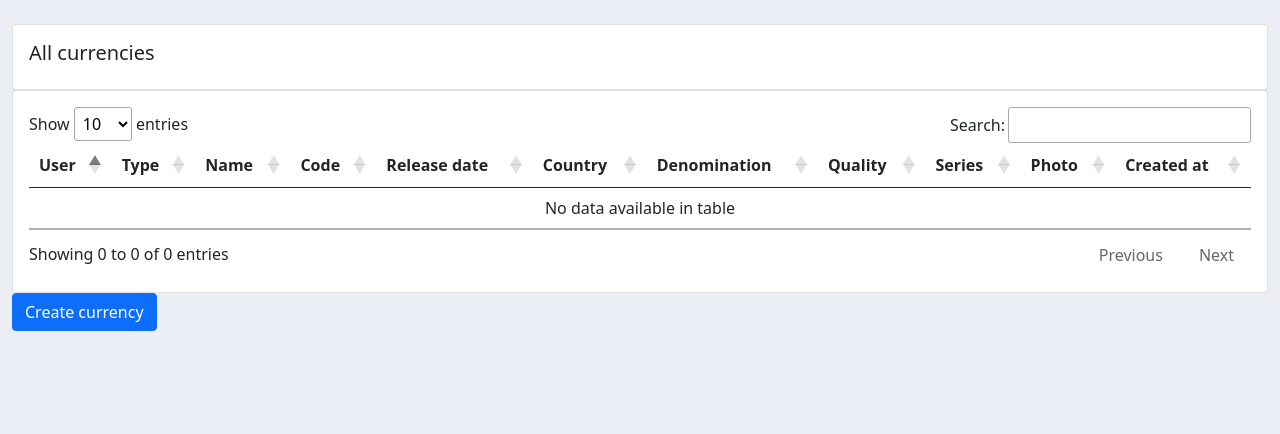
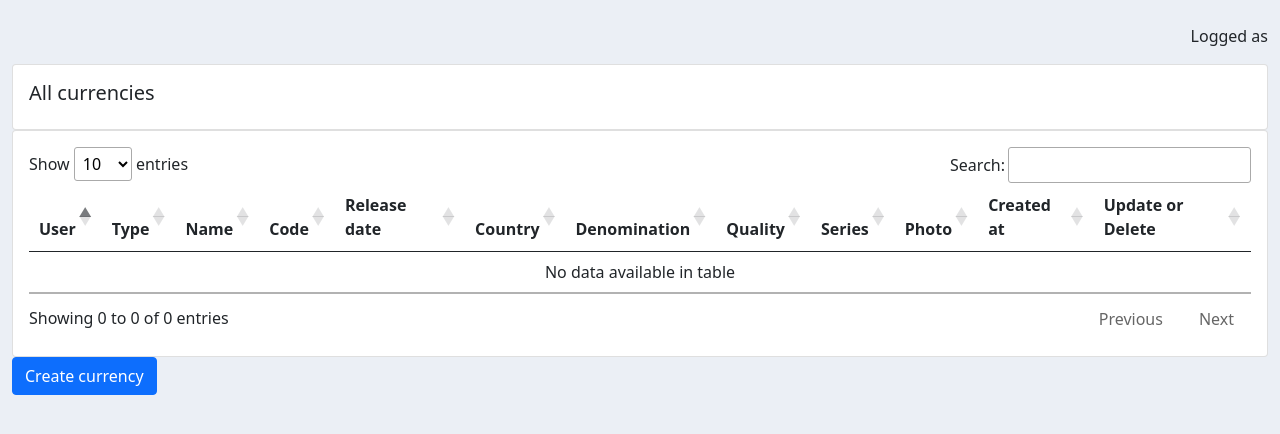
Before and after one commit to fructusmortus/numismatics, a Django app: page /currencies/ in a window 1280 px wide. Shown: the top 434 px of the page. Run offline with Django 3.2, Linux system fonts and the light colour scheme; data that the repository does not hold is empty; some libraries are stand-ins or nearby versions.

Commit message:
Update and delete were realized for currency (#20)
* Update and delete were realized for currency

* Access permissions to update or delete

* Update currency/templates/currency/delete.html

Co-authored-by: Nargiza Sarkulova <nargiza.sarkulova@gmail.com>

Co-authored-by: Nargiza Sarkulova <nargiza.sarkulova@gmail.com>

```diff
--- a/currency/templates/currency/all_currencies.html
+++ b/currency/templates/currency/all_currencies.html
@@ -1,8 +1,9 @@
 {% extends 'home/free_layout.html' %}
+
 {% block content %}
 
 <br>
-
+    <p style="text-align: right">Logged as {{ user.get_username }}</p>
     <div class="row">
         <div class="col-md">
             <div class="card card-body">
@@ -23,6 +24,7 @@
                             <th>Series</th>
                             <th>Photo</th>
                             <th>Created at</th>
+                            <th>Update or Delete</th>
                         </tr>
                     </thead>
                     <tbody>
@@ -39,6 +41,14 @@
                                 <td>{{currency.series}}</td>
                                 <td><img src="{{currency.thumbnail.url}}"></td>
                                 <td>{{currency.date_created}}</td>
+                                <td>
+                                    {% if user.is_authenticated %}
+                                        {% if user.id == currency.user.id %}
+                                            <a class="btn btn-sm btn-info" href="{% url 'update_currency' currency.id %}">Update</a>
+                                            <a class="btn btn-sm btn-danger" href="{% url 'delete_currency' currency.id %}">Delete</a>
+                                        {% endif %}
+                                    {% endif %}
+                                </td>
                             </tr>
                         {% endfor %}
                     </tbody>
--- a/currency/templates/currency/create_currency.html
+++ b/currency/templates/currency/currency_form.html
@@ -6,7 +6,7 @@
 <form action="" method="POST" enctype="multipart/form-data">
     {% csrf_token %}
     {{form}}
-    <input type="submit" value="Add" class="mt16 btn btn-primary left" />
+    <input type="submit" value="Submit" class="mt16 btn btn-primary left" />
     <input type="reset" id="CancelButton" value="Cancel" class="mt16 btn btn-danger right"/>
 
     <script type="text/javascript">
--- a/currency/views.py
+++ b/currency/views.py
@@ -1,4 +1,5 @@
 from django.shortcuts import render, redirect
+from django.contrib.auth.decorators import login_required
 from .models import Currency
 from custom_user import models
 from .forms import CurrencyForm
@@ -9,6 +10,7 @@
     return render(request, 'currency/all_currencies.html', {'currencies': currencies})
 
 
+@login_required
 def create_currency(request):
     form = CurrencyForm()
     if request.method == 'POST':
@@ -19,10 +21,27 @@
             currency.save()
             return redirect('/currencies')
     context = {'form': form}
-    return render(request, 'currency/create_currency.html', context)
+    return render(request, 'currency/currency_form.html', context)
 
 
-def update_currency(request):
-    form = CurrencyForm()
+@login_required
+def update_currency(request, pk):
+    currency = Currency.objects.get(id=pk)
+    form = CurrencyForm(instance=currency)
+    if request.method == 'POST':
+        form = CurrencyForm(request.POST, request.FILES, instance=currency)
+        if form.is_valid():
+            currency.save()
+            return redirect('/currencies')
     context = {'form': form}
-    return render(request, 'currency/create_currency.html', context)
+    return render(request, 'currency/currency_form.html', context)
+
+
+@login_required
+def delete_currency(request, pk):
+    currency = Currency.objects.get(id=pk)
+    if request.method == 'POST':
+        currency.delete()
+        return redirect('/currencies')
+    context = {'currency': currency}
+    return render(request, 'currency/delete.html', context)
--- a/numismatics/urls.py
+++ b/numismatics/urls.py
@@ -26,5 +26,7 @@
     path('register/', custom_user_views.register, name="register"),
     path('currencies/', currency_views.currency, name="currency"),
     path('create_currency/', currency_views.create_currency, name="create_currency"),
+    path('update_currency/<str:pk>/', currency_views.update_currency, name="update_currency"),
+    path('delete_currency/<str:pk>/', currency_views.delete_currency, name="delete_currency"),
     path('', include('home.urls')),
 ] + static(settings.MEDIA_URL, document_root=settings.MEDIA_ROOT)
```
Also changed, not shown: currency/templates/currency/delete.html (added, +19 -0 lines).
